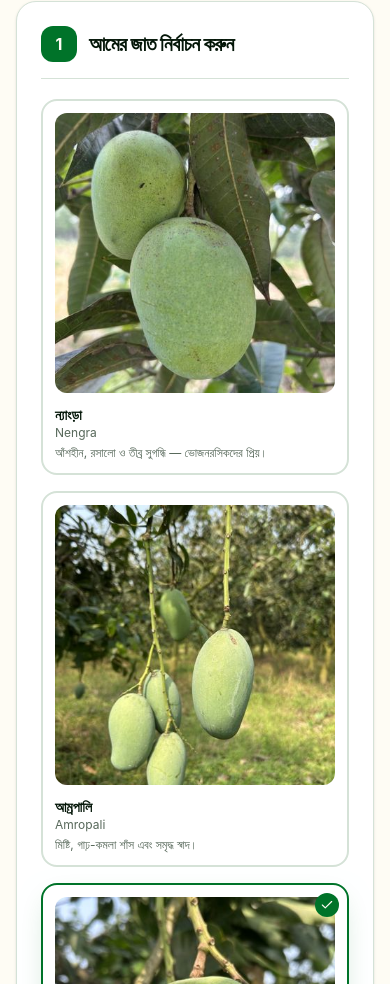
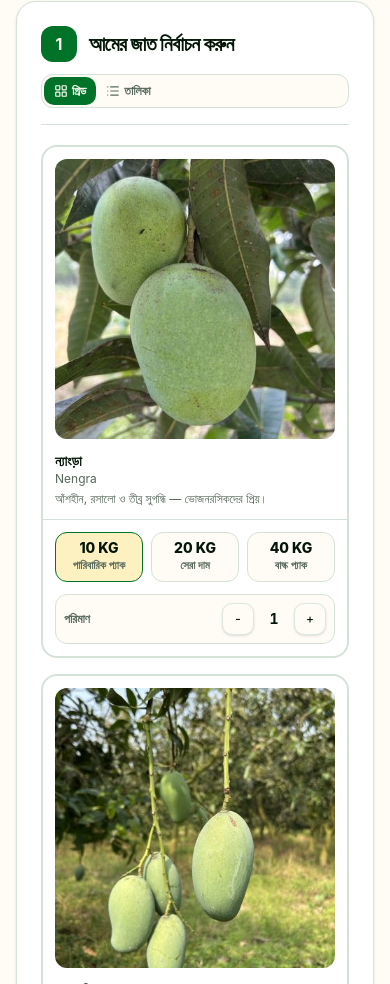
Before and after one commit to faisaliqbalpial/mango-mania-online-main, a React (Vite) app: page / in a window 390 px wide. Shown: the part 1016-2000 px from the top of the page. Built offline with nearby package versions, Linux system fonts and the light colour scheme.

Commit message:
Always show package/qty, add grid/list toggle, sync header logo with favicon.
Add public amerbari-logo for /amerbari-logo.png; persist per-variety lines for all varieties; Card header action for layout switch.

```diff
--- a/src/App.tsx
+++ b/src/App.tsx
@@ -1,7 +1,7 @@
 import { useMemo, useState } from "react";
 import { Routes, Route } from "react-router-dom";
 import { toast, Toaster } from "sonner";
-import { Check, Leaf, Phone, ShieldCheck, Truck, User, MapPin, Mail, Home, Languages, Facebook } from "lucide-react";
+import { Check, Leaf, Phone, ShieldCheck, Truck, User, MapPin, Mail, Home, Languages, Facebook, LayoutGrid, List } from "lucide-react";
 import UPAZILAS_DATA from "./upazilas.json";
 import { Button } from "@/components/ui/button";
 import { Input } from "@/components/ui/input";
@@ -15,7 +15,6 @@ SelectTrigger,
 SelectValue,
 } from "@/components/ui/select";
 import { cn } from "@/lib/utils";
-import logo from "@/assets/amerbari-logo.png";
 import heroImg from "@/assets/Real mango pic.webp";
 import nengraImg from "@/assets/nengra.jpg";
 import amropaliImg from "@/assets/amropali.jpg";
@@ -28,6 +27,14 @@ type Pkg = "10" | "20" | "40";
 type Delivery = "courier" | "home";
 
 type VarietyLine = { pkg: Pkg; qty: number };
+type VarietyLayout = "grid" | "list";
+
+const DEFAULT_VARIETY_LINES: Record<Variety, VarietyLine> = {
+  nengra: { pkg: "10", qty: 1 },
+  amropali: { pkg: "10", qty: 1 },
+  himsagor: { pkg: "10", qty: 1 },
+  bari4: { pkg: "10", qty: 1 },
+};
 
 function clampQty(q: number): number {
   if (!Number.isFinite(q)) return 1;
@@ -62,6 +69,9 @@ why: [
 placeOrder: "প্রি-অর্ডার করুন",
 placeOrderSub: "আম বাছাই করুন, প্যাকেজ ও পরিমাণ নির্বাচন করুন, ডেলিভারির ঠিকানা দিন।",
 step1: "আমের জাত নির্বাচন করুন",
+varietyLayoutGrid: "গ্রিড",
+varietyLayoutList: "তালিকা",
+varietyLayoutAria: "পণ্যের দেখার ধরন",
 step2: "ডেলিভারি পদ্ধতি",
 step3: "ডেলিভারির তথ্য",
 familyPack: "পারিবারিক প্যাক",
@@ -133,6 +143,9 @@ why: [
 placeOrder: "Place your pre-order",
 placeOrderSub: "Choose your mango, package size & quantity, and tell us where to deliver.",
 step1: "Select Mango Variety",
+varietyLayoutGrid: "Grid",
+varietyLayoutList: "List",
+varietyLayoutAria: "Product layout",
 step2: "Delivery Method",
 step3: "Delivery Details",
 familyPack: "Family pack",
@@ -215,9 +228,8 @@ function Landing() {
 const [lang, setLang] = useState<Lang>("bn");
 const t = T[lang];
 const [selectedVarieties, setSelectedVarieties] = useState<Variety[]>(["himsagor"]);
-const [varietyLines, setVarietyLines] = useState<Record<Variety, VarietyLine>>({
-  himsagor: { pkg: "10", qty: 1 },
-});
+const [varietyLines, setVarietyLines] = useState<Record<Variety, VarietyLine>>(() => ({ ...DEFAULT_VARIETY_LINES }));
+const [varietyLayout, setVarietyLayout] = useState<VarietyLayout>("grid");
 const [delivery, setDelivery] = useState<Delivery>("courier");
 const [form, setForm] = useState({ name: "", mobile: "", email: "", area: "", upazila: "", address: "" });
 const [mobileError, setMobileError] = useState("");
@@ -288,7 +300,7 @@ return (
 <header className="border-b border-border bg-card">
 <div className="mx-auto flex max-w-6xl items-center justify-between gap-3 px-4 py-3">
 <div className="flex items-center gap-3">
-<img src={logo} alt={`${t.brand} logo`} className="h-12 w-12 rounded-lg object-contain" />
+<img src="/amerbari-logo.png" alt={`${t.brand} logo`} className="h-12 w-12 rounded-lg object-contain" />
 <div>
 <p className="text-sm font-bold leading-tight">{t.brand}</p>
 <p className="text-xs text-muted-foreground leading-tight">{t.tagline}</p>
@@ -359,19 +371,60 @@ className="relative rounded-3xl object-cover shadow-[var(--shadow-soft)]" />
 
 <div className="mt-10 grid gap-8 lg:grid-cols-[1fr_380px]">
 <div className="space-y-8">
-<Card step="1" title={t.step1}>
-<div className="grid gap-4 sm:grid-cols-3">
+<Card
+step="1"
+title={t.step1}
+action={
+<div
+className="inline-flex shrink-0 rounded-lg border border-border bg-background p-0.5"
+role="group"
+aria-label={t.varietyLayoutAria}
+>
+<button
+type="button"
+onClick={() => setVarietyLayout("grid")}
+className={cn(
+"inline-flex items-center gap-1 rounded-md px-2.5 py-1.5 text-xs font-semibold transition",
+varietyLayout === "grid" ? "bg-primary text-primary-foreground" : "text-muted-foreground hover:bg-accent"
+)}
+aria-pressed={varietyLayout === "grid"}
+>
+<LayoutGrid className="h-3.5 w-3.5" />
+{t.varietyLayoutGrid}
+</button>
+<button
+type="button"
+onClick={() => setVarietyLayout("list")}
+className={cn(
+"inline-flex items-center gap-1 rounded-md px-2.5 py-1.5 text-xs font-semibold transition",
+varietyLayout === "list" ? "bg-primary text-primary-foreground" : "text-muted-foreground hover:bg-accent"
+)}
+aria-pressed={varietyLayout === "list"}
+>
+<List className="h-3.5 w-3.5" />
+{t.varietyLayoutList}
+</button>
+</div>
+}
+>
+<div
+className={cn(
+varietyLayout === "grid" ? "grid gap-4 sm:grid-cols-3" : "flex flex-col gap-4"
+)}
+>
 {(Object.keys(VARIETY_IMG) as Variety[]).map((key) => {
 const v = t.varieties[key];
 const active = selectedVarieties.includes(key);
-const line = varietyLines[key] ?? { pkg: "10" as Pkg, qty: 1 };
+const line = varietyLines[key];
 const q = clampQty(line.qty);
+const isList = varietyLayout === "list";
 return (
 <div
 key={key}
 className={cn(
 "group relative overflow-hidden rounded-xl border-2 bg-card transition-all",
-active ? "border-primary shadow-[var(--shadow-soft)]" : "border-border hover:border-primary/40"
+active ? "border-primary shadow-[var(--shadow-soft)]" : "border-border hover:border-primary/40",
+isList && "flex flex-col sm:flex-row sm:items-stretch"
 )}
 >
 <button
@@ -380,40 +433,46 @@ onClick={() => {
 if (selectedVarieties.includes(key)) {
 if (selectedVarieties.length > 1) {
 setSelectedVarieties(selectedVarieties.filter((sv) => sv !== key));
-setVarietyLines((prev) => {
-const next = { ...prev };
-delete next[key];
-return next;
-});
 }
 } else {
 setSelectedVarieties([...selectedVarieties, key]);
-setVarietyLines((prev) => ({
-...prev,
-[key]: prev[key] ?? { pkg: "10", qty: 1 },
-}));
 }
 }}
-className="relative w-full p-3 text-left"
+className={cn(
+"relative text-left",
+isList ? "flex flex-1 gap-3 p-3 sm:min-w-0 sm:items-center" : "w-full p-3"
+)}
 >
-<div className="aspect-square overflow-hidden rounded-lg">
+<div
+className={cn(
+"overflow-hidden rounded-lg shrink-0",
+isList ? "h-24 w-24 sm:h-28 sm:w-28" : "aspect-square w-full"
+)}
+>
 <img src={VARIETY_IMG[key]} alt={v.name} loading="lazy"
 className="h-full w-full object-cover transition-transform group-hover:scale-105" />
 </div>
-<div className="mt-3">
+<div className={cn(isList ? "min-w-0 flex-1 pt-0" : "mt-3")}>
 <p className="text-sm font-bold">{v.name}</p>
 <p className="text-xs text-muted-foreground">{v.sub}</p>
 <p className="mt-1 line-clamp-2 text-xs text-muted-foreground">{v.desc}</p>
 </div>
+</button>
+
 {active && (
-<span className="absolute right-2 top-2 flex h-6 w-6 items-center justify-center rounded-full bg-primary text-primary-foreground">
+<span className="pointer-events-none absolute right-2 top-2 z-10 flex h-6 w-6 items-center justify-center rounded-full bg-primary text-primary-foreground shadow-sm">
 <Check className="h-3.5 w-3.5" />
 </span>
 )}
-</button>
 
-{active && (
-<div className="space-y-3 border-t border-border px-3 pb-3 pt-3">
+<div
+className={cn(
+"space-y-3 px-3 pb-3",
+isList
+? "border-t border-border pt-3 sm:flex sm:w-64 sm:flex-col sm:justify-center sm:border-l sm:border-t-0 sm:py-3 sm:pr-3 sm:pl-4"
+: "border-t border-border pt-3"
+)}
+>
 <div className="grid grid-cols-3 gap-2">
 {(Object.keys(PACKAGE_KG) as Pkg[]).map((p) => {
 const pkgActive = line.pkg === p;
@@ -477,7 +536,6 @@ aria-label="Increase quantity"
 </div>
 </div>
 </div>
-)}
 </div>
 );
 })}
@@ -668,7 +726,7 @@ value={`৳${lineSub}`}
 <footer className="border-t border-border bg-card py-8">
 <div className="mx-auto max-w-6xl px-4 text-center text-sm text-muted-foreground">
 <div className="flex items-center justify-center gap-2">
-<img src={logo} alt="" className="h-8 w-8 object-contain" />
+<img src="/amerbari-logo.png" alt="" className="h-8 w-8 object-contain" />
 <p className="font-semibold text-foreground">{t.brand}</p>
 </div>
 <p className="mt-1">{t.footerTag}</p>
@@ -685,14 +743,17 @@ value={`৳${lineSub}`}
 );
 }
 
-function Card({ step, title, children }: { step: string; title: string; children: React.ReactNode }) {
+function Card({ step, title, children, action }: { step: string; title: string; children: React.ReactNode; action?: React.ReactNode }) {
 return (
 <div className="rounded-2xl border border-border bg-card p-6 shadow-sm">
-<div className="mb-5 flex items-center gap-3 border-b border-border pb-4">
-<span className="flex h-9 w-9 items-center justify-center rounded-lg bg-primary text-base font-bold text-primary-foreground">
+<div className="mb-5 flex flex-col gap-3 border-b border-border pb-4 sm:flex-row sm:items-center sm:justify-between">
+<div className="flex min-w-0 items-center gap-3">
+<span className="flex h-9 w-9 shrink-0 items-center justify-center rounded-lg bg-primary text-base font-bold text-primary-foreground">
 {step}
 </span>
 <h3 className="text-xl font-extrabold tracking-tight">{title}</h3>
+</div>
+{action}
 </div>
 {children}
 </div>
```
Also changed, not shown: public/amerbari-logo.png (added).
